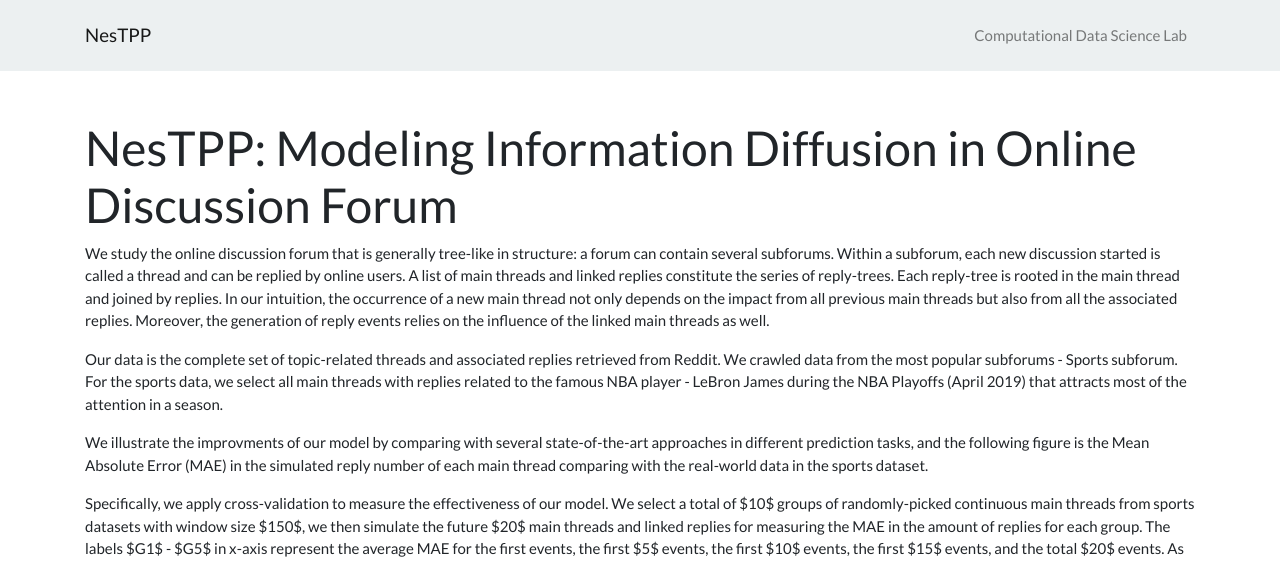
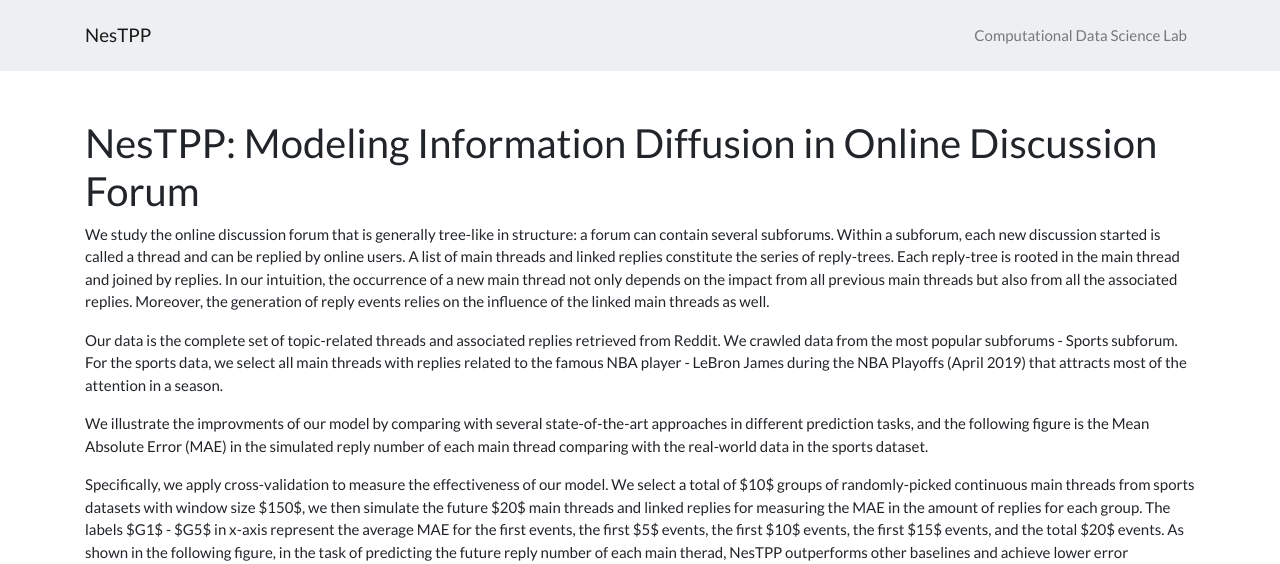
Before and after one commit to cdslabamotong/NesTPP_illustration, a Jekyll site: the page built from index.md, in a window 1280 px wide. Shown: the top 564 px of the page. Built offline with Jekyll 4.4.1, drawn with Linux system fonts in a browser that asks for light colours; our own code applies the rules of GitHub Pages for plain Markdown files.

```diff
--- a/index.md
+++ b/index.md
@@ -6,7 +6,7 @@ title: An illustration for NesTPP
 
 ---
 
-<h1>NesTPP: Modeling Information Diffusion in Online Discussion Forum</h1>
+<h2>NesTPP: Modeling Information Diffusion in Online Discussion Forum</h2>
 
 We study the online discussion forum that is generally tree-like in structure: a forum can contain several subforums. Within a subforum, each new discussion started is called a thread and can be replied by online users. A list of main threads and linked replies constitute the series of reply-trees. Each reply-tree is rooted in the main thread and joined by replies. In our intuition, the occurrence of a new main thread not only depends on the impact from all previous main threads but also from all the associated replies. Moreover, the generation of reply events relies on the influence of the linked main threads as well.
 
```
